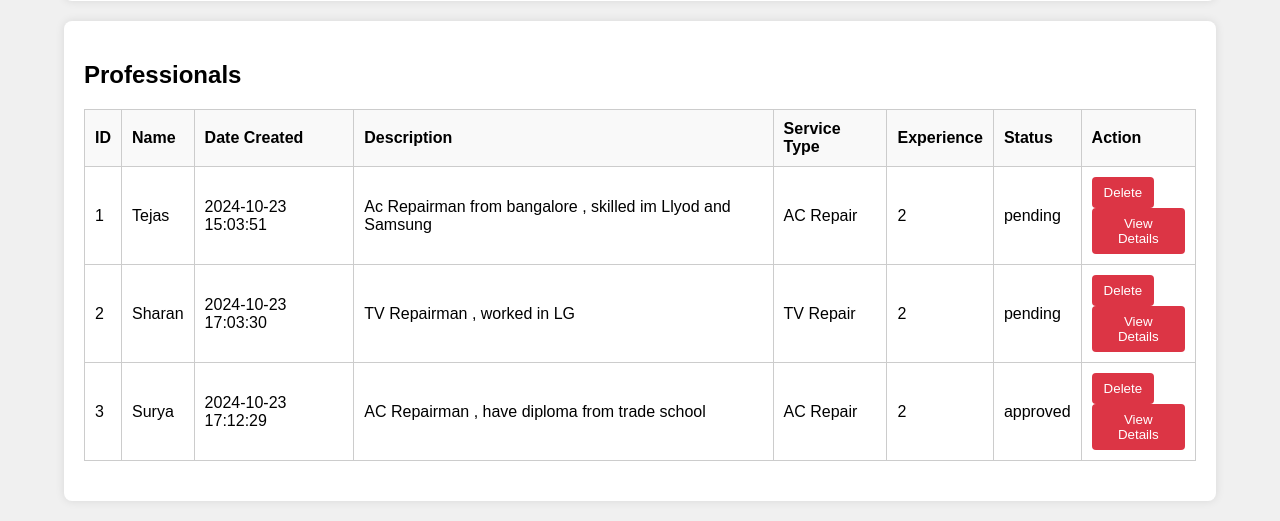
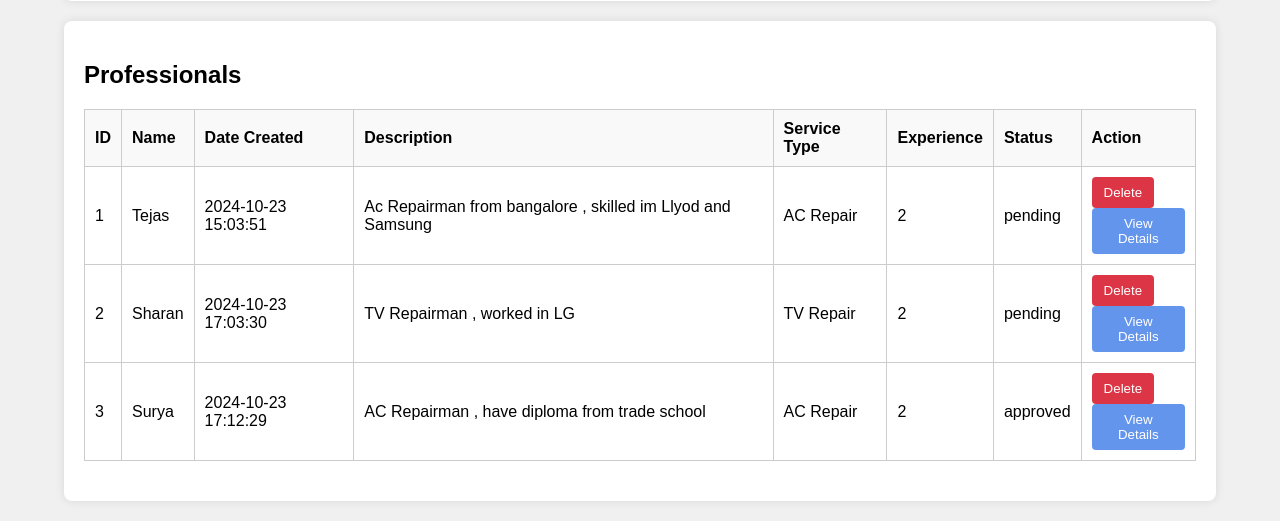
Before and after one commit to RahulAntonyx23/AtoZ, a Flask app: page /view-people in a window 1280 px wide. Shown: the part 609-1130 px from the top of the page. Run offline with Flask 3, Linux system fonts and the light colour scheme; data comes from the database, SQL or seed files in the repository; some libraries are stand-ins or nearby versions.

Commit message:
fix: update color

```diff
--- a/new/templates/admin/view_people.html
+++ b/new/templates/admin/view_people.html
@@ -120,7 +120,7 @@
                             </form>
                             <form method="GET" action="{{ url_for('view_person_details') }}">
                                 <input type="hidden" name="person_id" value="{{ professional['id'] }}">
-                                <button type="submit">View Details</button>
+                                <button style="background-color: cornflowerblue;" type="submit">View Details</button>
                             </form>
                         </td>
                     </tr>
```
